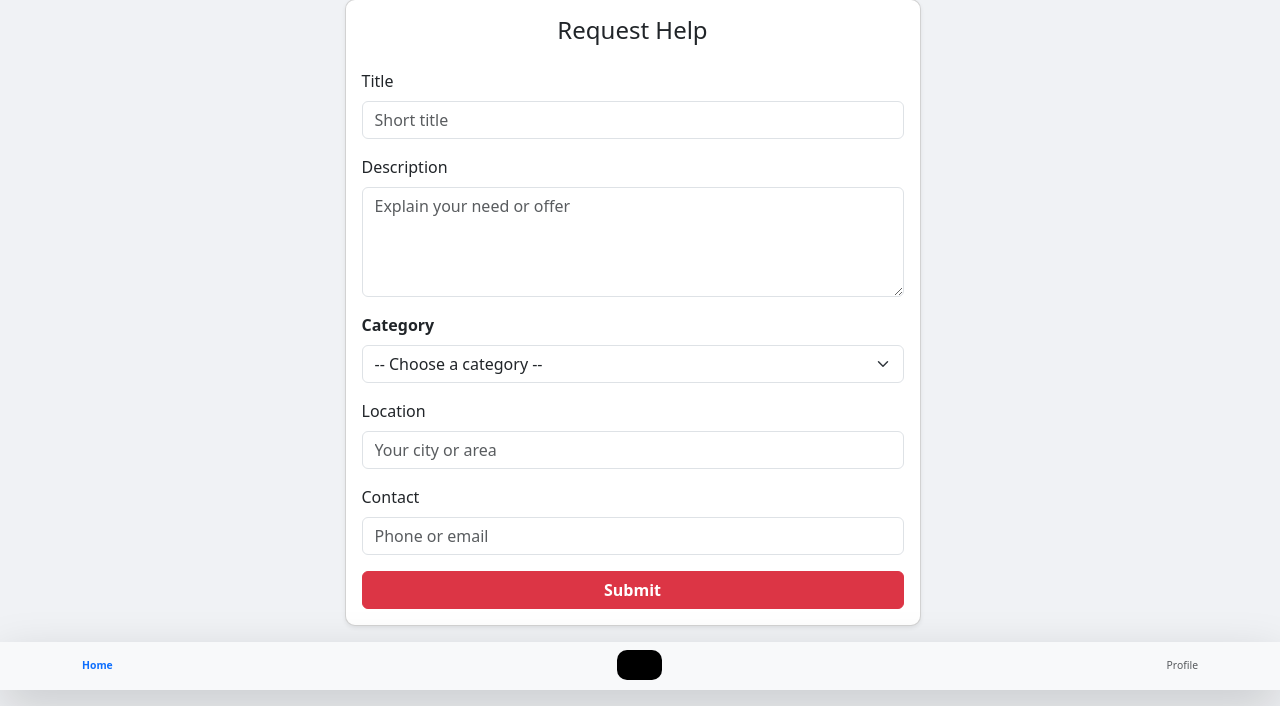
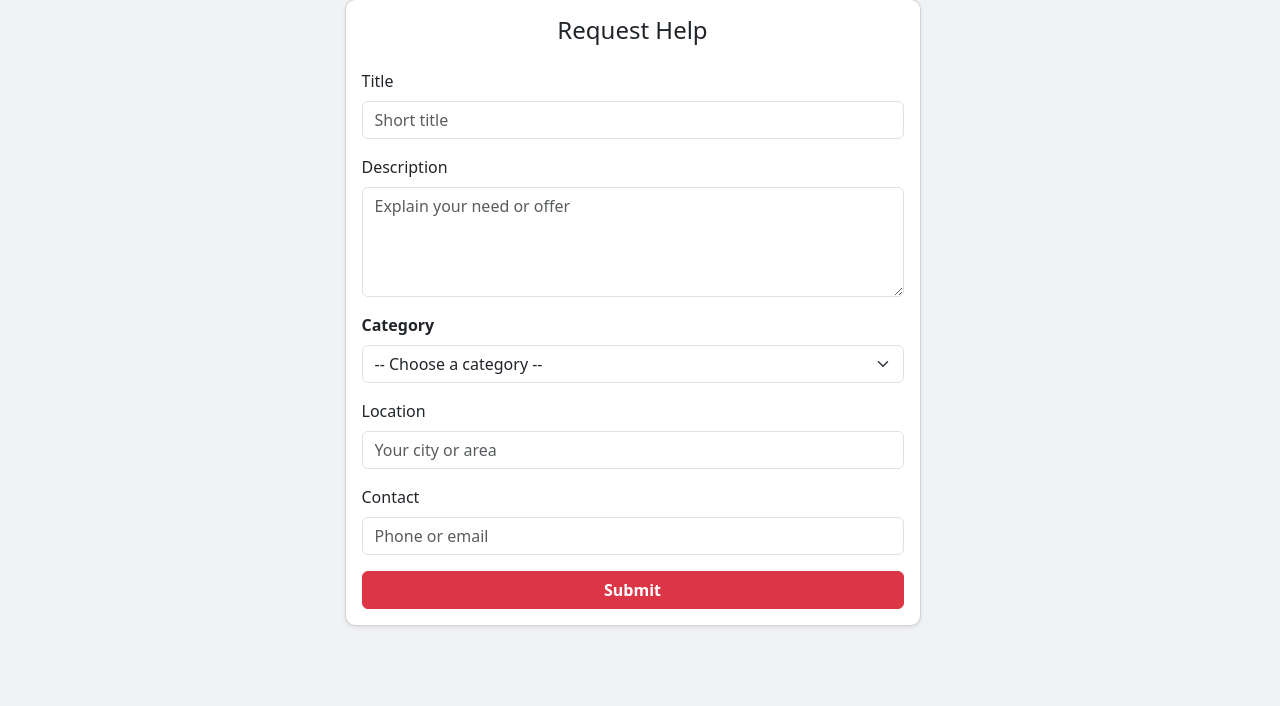
Before and after one commit to sarank9434/Community-Helper, a Django app: page /help_provider/post/need/ in a window 1280 px wide. Shown: the part 94-800 px from the top of the page. Run offline with Django 5.2, Linux system fonts and the light colour scheme; a user stored in the database is signed in; data comes from the database, SQL or seed files in the repository.

Commit message:
fix: Update database from SQLite to MySQL and hide footer in create post template

```diff
--- a/help_provider/templates/create_post.html
+++ b/help_provider/templates/create_post.html
@@ -131,7 +131,7 @@
     </main>
 
 
-    <footer>
+    <footer style="display: none;">
         <nav class="navbar navbar-light bg-light fixed-bottom shadow-lg mb-3">
             <div class="container">
                 <div class="d-flex align-items-center center justify-content-center w-100">
```
Also changed, not shown: README.md.
